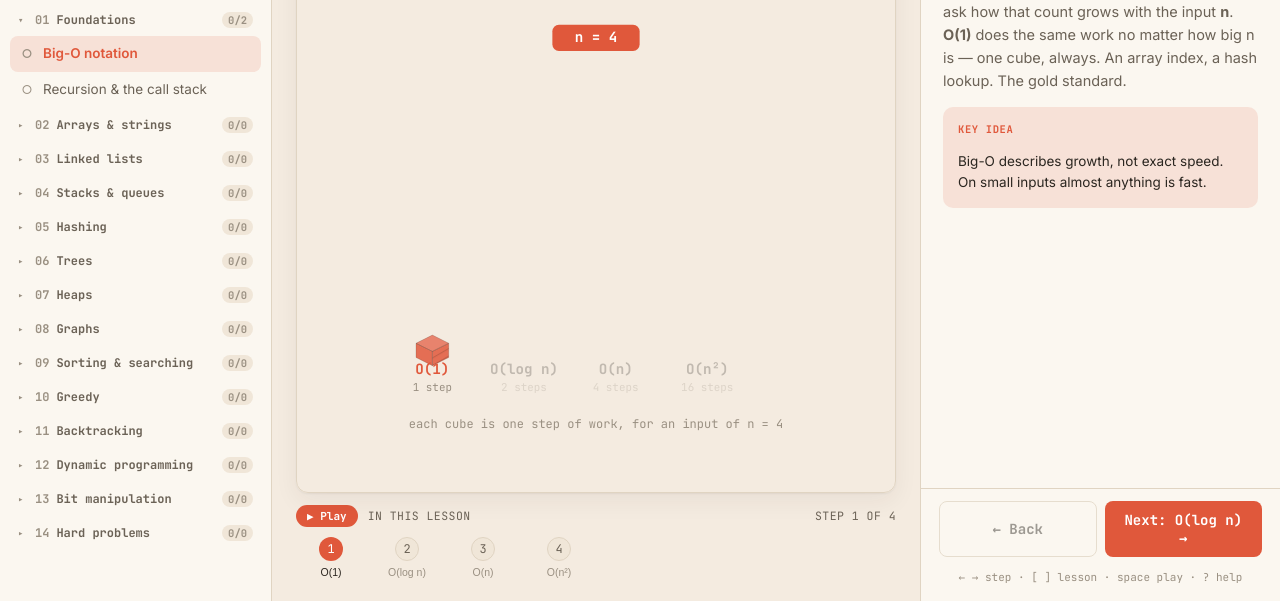
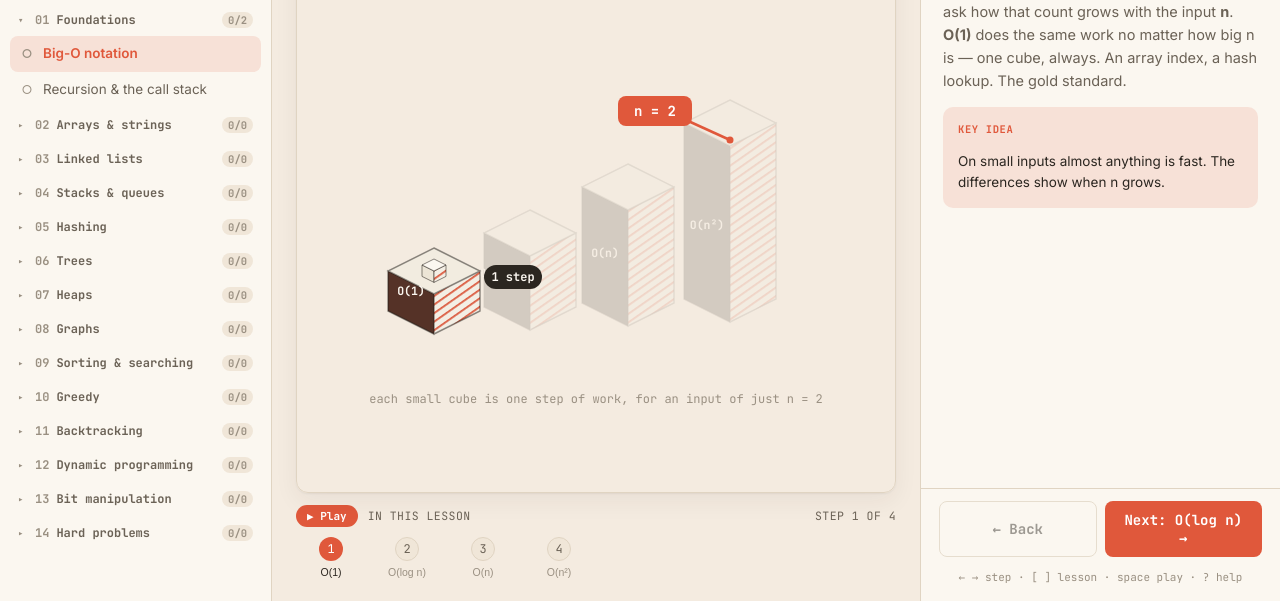
Before and after one commit to SHIVAM-SHARMA-766/dev2ops-learn, an Astro site: page /algorithms/foundations/big-o-notation in a window 1280 px wide. Shown: the part 200-801 px from the top of the page. Built offline with nearby package versions, Linux system fonts and the light colour scheme; Astro itself is replaced by a stand-in of ours.

Commit message:
Reference-grade Big-O visual (bold isometric staircase)
Rebuild bigOBlocks to the reference-app bar: a bold isometric staircase of dark hatched platforms (one complexity class each) with light tops, O(..) labels on the front face, real unit-cubes on top (1/1/2/4 at n=2), consistent N-steps callouts rendered on top, and an n tag wired to the tallest block. This is the per-lesson craft level — each flagship lesson gets a bespoke, iterated visual rather than a generic widget.

```diff
--- a/courses/algorithms/foundations/big-o-notation.yml
+++ b/courses/algorithms/foundations/big-o-notation.yml
@@ -6,40 +6,40 @@ order: 1
 
 scene:
   widget: bigOBlocks
-  nLabel: "n = 4"
-  caption: "each cube is one step of work, for an input of n = 4"
+  nLabel: "n = 2"
+  caption: "each small cube is one step of work, for an input of just n = 2"
   items:
-    - { label: "O(1)", blocks: 1 }
-    - { label: "O(log n)", blocks: 2 }
-    - { label: "O(n)", blocks: 4 }
-    - { label: "O(n²)", blocks: 16 }
+    - { label: "O(1)", cubes: 1 }
+    - { label: "O(log n)", cubes: 1 }
+    - { label: "O(n)", cubes: 2 }
+    - { label: "O(n²)", cubes: 4 }
 
 steps:
   - kind: CONCEPT
-    title: O(1) — constant
+    title: Count steps, not seconds
     label: O(1)
     body: >
       How fast is an algorithm? Seconds depend on the machine, so we count
-      **steps** instead, and ask how that count grows with the input **n**.
+      **steps** instead and ask how that count grows with the input **n**.
       **O(1)** does the same work no matter how big n is — one cube, always. An
       array index, a hash lookup. The gold standard.
     callout:
       kind: KEY IDEA
-      text: Big-O describes growth, not exact speed. On small inputs almost anything is fast.
+      text: On small inputs almost anything is fast. The differences show when n grows.
 
   - kind: CONCEPT
     title: O(log n) — logarithmic
     label: O(log n)
     body: >
       **O(log n)** halves the problem each step — binary search, balanced trees.
-      At n = 4 that's just **2** steps; double n and you add only **one** more
-      cube. Wonderfully scalable.
+      At n = 2 it's still just **1** step; double n to 4 and you add only **one**
+      more. Wonderfully scalable.
 
   - kind: CONCEPT
     title: O(n) — linear
     label: O(n)
     body: >
-      **O(n)** touches every item once — a scan. 4 items, 4 cubes. (The good
+      **O(n)** touches every item once — a scan. 2 items, **2** cubes. (The good
       sorts are **O(n log n)**: a scan times a logarithmic factor — merge, heap,
       quicksort.)
 
@@ -47,9 +47,9 @@ steps:
     title: O(n²) — the trap
     label: O(n²)
     body: >
-      **O(n²)** compares every item with every other — nested loops. At n = 4 it's
-      already **16** cubes; at n = 1000 it's a **million**. This is the complexity
-      that quietly kills performance at scale.
+      **O(n²)** compares every item with every other — nested loops. At n = 2 it's
+      already **4** cubes. Double n to 4 → 16. At n = 1000 → a **million**. This
+      is the complexity that quietly kills performance at scale.
     callout:
       kind: TAKEAWAY
       text: On big inputs the class is everything. An O(n log n) solution crushes an O(n²) one.
--- a/src/islands/widgets/BigOBlocks.jsx
+++ b/src/islands/widgets/BigOBlocks.jsx
@@ -1,63 +1,106 @@
-// BigOBlocks — a bespoke, tailor-made visual for the Big-O lesson: each
-// complexity class is an isometric tower of hatched 3D cubes (the number of
-// "steps" for the current n). Not a generic chart — purpose-built for this one
-// concept, the way the reference apps craft a visual per lesson.
+// BigOBlocks — a bespoke, reference-grade visual for the Big-O lesson:
+// a bold isometric staircase of hatched platforms (one complexity class each),
+// with unit-cubes on top showing the real step count at n = 2, consistent
+// "N steps" callouts, and an n tag wired to the tallest block.
 import React from 'react';
 
-const HW = 15, HH = 7.5, BH = 13; // cube half-width, half-top-height, body height
+// 2:1 isometric box. a = half-width of the top diamond, H = body height.
+function isoBox(cx, topY, a, H) {
+  const hh = a / 2;
+  return {
+    top: `M${cx},${topY - hh} L${cx + a},${topY} L${cx},${topY + hh} L${cx - a},${topY} Z`,
+    left: `M${cx - a},${topY} L${cx},${topY + hh} L${cx},${topY + hh + H} L${cx - a},${topY + H} Z`,
+    right: `M${cx + a},${topY} L${cx},${topY + hh} L${cx},${topY + hh + H} L${cx + a},${topY + H} Z`,
+  };
+}
 
-function Cube({ cx, topY, tone, active }) {
-  const base = active ? 'var(--accent)' : 'var(--ink-soft)';
-  const top = `M${cx},${topY - HH} L${cx + HW},${topY} L${cx},${topY + HH} L${cx - HW},${topY} Z`;
-  const left = `M${cx - HW},${topY} L${cx},${topY + HH} L${cx},${topY + HH + BH} L${cx - HW},${topY + BH} Z`;
-  const right = `M${cx + HW},${topY} L${cx},${topY + HH} L${cx},${topY + HH + BH} L${cx + HW},${topY + BH} Z`;
+function UnitCube({ x, y, s = 12 }) {
+  const b = isoBox(x, y, s, s * 0.95);
   return (
     <g>
-      <path d={top} fill={base} opacity={active ? 0.95 : 0.5} />
-      <path d={top} fill="#fff" opacity="0.22" />
-      <path d={left} fill={base} opacity={active ? 0.85 : 0.42} />
-      <path d={right} fill={base} opacity={active ? 0.85 : 0.42} />
-      <path d={right} fill="url(#bigoHatch)" opacity={active ? 0.9 : 0.4} />
-      <path d={`${top} ${left} ${right}`} fill="none" stroke="var(--ink)" strokeOpacity="0.18" strokeWidth="0.8" />
+      <path d={b.left} fill="#ece5d6" stroke="#2b2620" strokeOpacity="0.55" strokeWidth="1" />
+      <path d={b.right} fill="url(#boHatch)" stroke="#2b2620" strokeOpacity="0.55" strokeWidth="1" />
+      <path d={b.top} fill="#fbf7f0" stroke="#2b2620" strokeOpacity="0.55" strokeWidth="1" />
     </g>
   );
 }
 
-export default function BigOBlocks({ items = [], nLabel, caption, activeStep = 0 }) {
-  const cols = items.length;
-  const gap = 84;
-  const startX = 70;
-  const groundY = 300;
+// cube positions on a platform's top diamond (u,v in 0..1 across the two axes)
+function cubeSpots(cx, topY, a, count) {
+  const layouts = {
+    1: [[0.5, 0.5]],
+    2: [[0.25, 0.75], [0.75, 0.25]],
+    3: [[0.25, 0.75], [0.75, 0.25], [0.75, 0.75]],
+    4: [[0.22, 0.78], [0.78, 0.22], [0.22, 0.22], [0.78, 0.78]],
+  };
+  return (layouts[count] || layouts[1]).map(([u, v], i) => ({
+    key: i,
+    x: cx + (u - v) * a * 0.9,
+    y: topY + (u + v - 1) * (a * 0.5) - 6,
+  }));
+}
 
+const PLAT = [
+  { cx: 78, bottomY: 292, H: 40, a: 46 },
+  { cx: 174, bottomY: 288, H: 74, a: 46 },
+  { cx: 272, bottomY: 284, H: 116, a: 46 },
+  { cx: 374, bottomY: 280, H: 176, a: 46 },
+];
+
+export default function BigOBlocks({ items = [], nLabel = 'n = 2', caption, activeStep = 0 }) {
   return (
     <div className="w-bigo">
-      <svg viewBox="0 0 440 340" className="bigo-svg" preserveAspectRatio="xMidYMid meet">
+      <svg viewBox="0 0 480 320" className="bigo-svg" preserveAspectRatio="xMidYMid meet">
         <defs>
-          <pattern id="bigoHatch" patternUnits="userSpaceOnUse" width="6" height="6" patternTransform="rotate(60)">
-            <line x1="0" y1="0" x2="0" y2="6" stroke="#000" strokeOpacity="0.16" strokeWidth="2" />
+          <pattern id="boHatch" patternUnits="userSpaceOnUse" width="7" height="7" patternTransform="rotate(55)">
+            <rect width="7" height="7" fill="#f3eee4" />
+            <line x1="0" y1="0" x2="0" y2="7" stroke="#d94f32" strokeWidth="3.6" strokeOpacity="0.92" />
           </pattern>
         </defs>
-        {nLabel && (
-          <g>
-            <rect x="180" y="8" width="80" height="24" rx="6" fill="var(--accent)" />
-            <text x="220" y="24" textAnchor="middle" fontFamily="var(--font-mono)" fontSize="13" fontWeight="700" fill="var(--accent-ink)">{nLabel}</text>
-          </g>
-        )}
+
         {items.map((it, i) => {
-          const cx = startX + i * gap;
-          const revealed = activeStep >= i;
+          const P = PLAT[i];
+          if (!P) return null;
+          const topY = P.bottomY - P.H - P.a / 2;
+          const b = isoBox(P.cx, topY, P.a, P.H);
+          const shown = activeStep >= i;
           const active = activeStep === i;
-          const count = revealed ? it.blocks : 0;
           return (
-            <g key={i} style={{ transition: 'opacity 0.3s' }} opacity={revealed ? 1 : 0.25}>
-              {Array.from({ length: count }, (_, k) => (
-                <Cube key={k} cx={cx} topY={groundY - k * BH} tone={it.tone} active={active} />
-              ))}
-              <text x={cx} y={groundY + 28} textAnchor="middle" fontFamily="var(--font-mono)" fontSize="13" fontWeight="700" fill={active ? 'var(--accent)' : 'var(--ink)'}>{it.label}</text>
-              <text x={cx} y={groundY + 44} textAnchor="middle" fontFamily="var(--font-mono)" fontSize="10" fill="var(--ink-faint)">{it.blocks} {it.blocks === 1 ? 'step' : 'steps'}</text>
+            <g key={i} opacity={shown ? 1 : 0.16} style={{ transition: 'opacity 0.35s' }}>
+              <path d={b.right} fill="url(#boHatch)" />
+              <path d={b.left} fill="#2e2821" />
+              {active && <path d={b.left} fill="var(--accent)" opacity="0.22" />}
+              <path d={b.top} fill="#efe8da" />
+              <path d={b.top} fill="#fff" opacity="0.16" />
+              <path d={`${b.top} ${b.left} ${b.right}`} fill="none" stroke="#1f1b16" strokeOpacity="0.5" strokeWidth="1.4" />
+              {/* label centred on the dark front face */}
+              <text x={P.cx - P.a * 0.5} y={topY + P.H * 0.6} textAnchor="middle" fontFamily="var(--font-mono)" fontSize="11.5" fontWeight="700" fill="#fbf7f0">{it.label}</text>
+              {/* unit cubes on top */}
+              {shown && cubeSpots(P.cx, topY, P.a, it.cubes).map((c) => <UnitCube key={c.key} x={c.x} y={c.y} />)}
             </g>
           );
         })}
+
+        {/* N-steps callouts — a second pass so they sit on top of every block */}
+        {items.map((it, i) => {
+          const P = PLAT[i];
+          if (!P || activeStep < i) return null;
+          const topY = P.bottomY - P.H - P.a / 2;
+          return (
+            <g key={`cb${i}`} transform={`translate(${P.cx + P.a + 4}, ${topY + 6})`}>
+              <rect x="0" y="-12" width="58" height="24" rx="12" fill="#2b2620" />
+              <text x="29" y="4" textAnchor="middle" fontFamily="var(--font-mono)" fontSize="12" fontWeight="700" fill="#fbf7f0">{it.cubes} {it.cubes === 1 ? 'step' : 'steps'}</text>
+            </g>
+          );
+        })}
+
+        {/* n tag, wired to the tallest block's top */}
+        <line x1="330" y1="78" x2="374" y2="98" stroke="var(--accent)" strokeWidth="2.5" />
+        <circle cx="374" cy="98" r="3.5" fill="var(--accent)" />
+        <g transform="translate(262, 54)">
+          <rect x="0" y="0" width="74" height="30" rx="8" fill="var(--accent)" />
+          <text x="37" y="20" textAnchor="middle" fontFamily="var(--font-mono)" fontSize="14" fontWeight="700" fill="#fff">{nLabel}</text>
+        </g>
       </svg>
       {caption && <div className="w-caption mono">{caption}</div>}
     </div>
```
